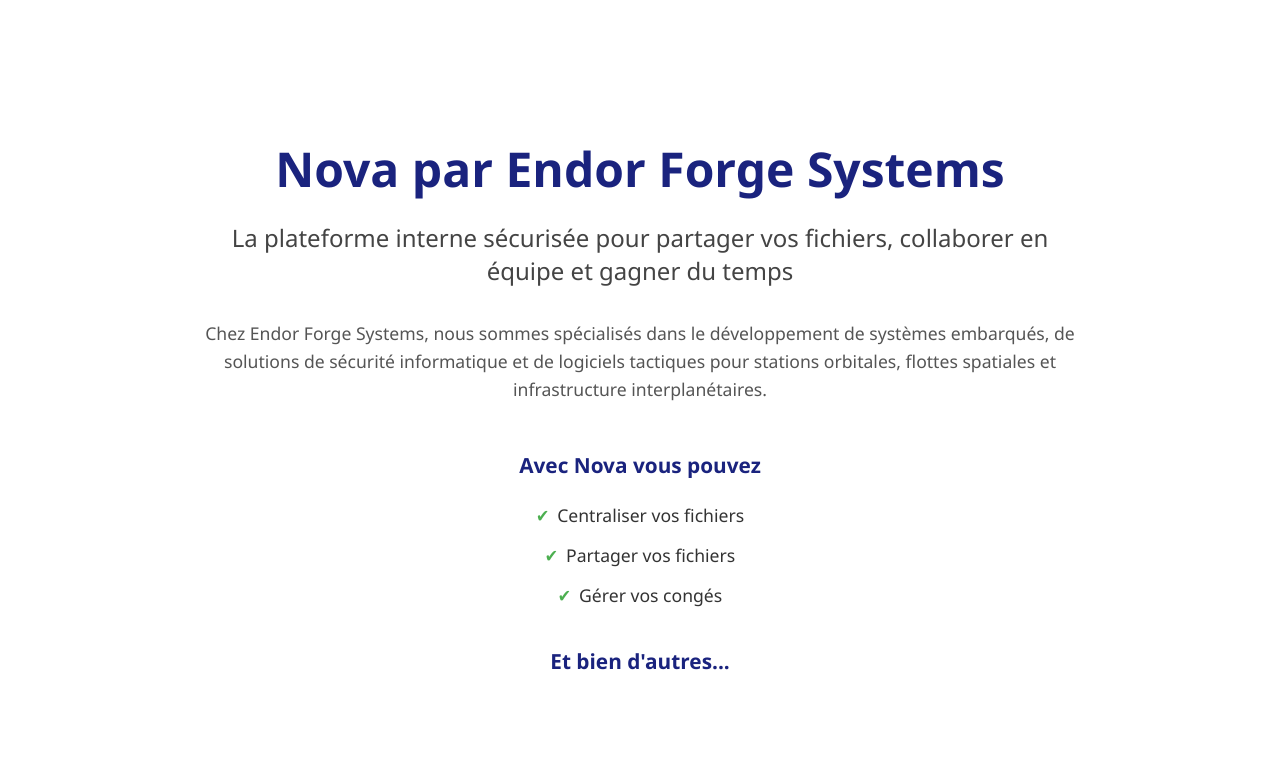
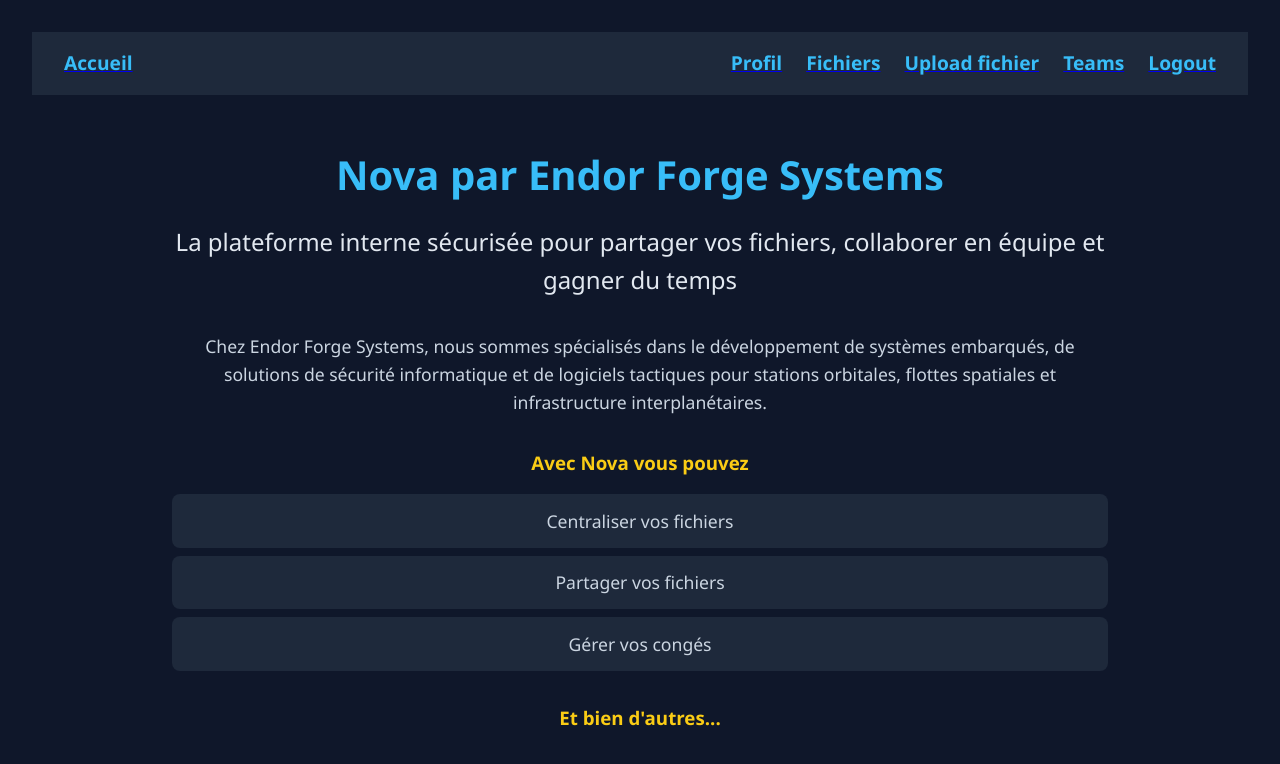
Before and after one commit to HeloiseAndelhofs/EndorForge_Systems, a React (Vite) app in the folder FRONT/: page / in a window 1280 px wide. Shown: the top 764 px of the page. Built offline with nearby package versions, Linux system fonts and the light colour scheme.

Commit message:
nav + css (nav, landing page) + added pages files

```diff
--- /dev/null
+++ b/FRONT/src/COMPONENTS/Nav.jsx
@@ -0,0 +1,47 @@
+import { Link, useNavigate } from "react-router"
+import "../CSS/COMPONENTS/Nav.css"
+
+
+const Nav = () => {
+
+    return (
+        <>
+            <nav>
+                <Link to="/nova">
+                    <h2>Accueil</h2>
+                </Link>
+                <ul>
+                    <li>
+                        <Link to="/profil">
+                            <h2>Profil</h2>
+                        </Link>
+                    </li>
+                    <li>
+                        <Link to="/files">
+                            <h2>Fichiers</h2>
+                        </Link>
+                    </li>
+                    <li>
+                        <Link to="/files/upload">
+                            <h2>Upload fichier</h2>
+                        </Link>
+                    </li>
+                    <li>
+                        <Link to="/teams">
+                            <h2>Teams</h2>
+                        </Link>
+                    </li>
+                    <li>
+                        <Link to="/logout">
+                            <h2>Logout</h2>
+                        </Link>
+                    </li>
+                </ul>
+            </nav>
+        </>
+
+    )
+
+}
+
+export default Nav
--- /dev/null
+++ b/FRONT/src/CSS/COMPONENTS/Nav.css
@@ -0,0 +1,49 @@
+/* RESET SIMPLE */
+* {
+  margin: 0;
+  padding: 0;
+  box-sizing: border-box;
+}
+
+body {
+  font-family: "Segoe UI", Roboto, Helvetica, Arial, sans-serif;
+  background: #0f172a; /* bleu nuit */
+  color: #f8fafc; /* texte clair */
+  line-height: 1.6;
+}
+
+/* NAVIGATION */
+nav {
+  display: flex;
+  justify-content: space-between;
+  align-items: center;
+  background: #1e293b;
+  padding: 1rem 2rem;
+  position: sticky;
+  top: 0;
+  z-index: 100;
+}
+
+nav h2 {
+  font-size: 1.2rem;
+  color: #38bdf8; /* bleu clair */
+  transition: color 0.2s;
+}
+
+nav h2:hover {
+  color: #facc15; /* jaune */
+}
+
+nav ul {
+  display: flex;
+  gap: 1.5rem;
+  list-style: none;
+}
+
+nav ul li {
+  transition: transform 0.2s;
+}
+
+nav ul li:hover {
+  transform: scale(1.05);
+}
--- a/FRONT/src/CSS/landing.css
+++ b/FRONT/src/CSS/landing.css
@@ -1,63 +1,51 @@
-/* === Global style de la page Landing === */
+/* LANDING PAGE */
 main {
-  max-width: 900px;
-  margin: 0 auto;
-  padding: 4rem 2rem;
-  font-family: 'Segoe UI', Tahoma, Geneva, Verdana, sans-serif;
+  max-width: 1000px;
+  margin: 3rem auto;
+  padding: 0 2rem;
   text-align: center;
-  color: #222;
 }
 
-/* Titre principal */
 main h1 {
-  font-size: 3rem;
-  font-weight: 700;
+  font-size: 2.5rem;
   margin-bottom: 1rem;
-  color: #1a237e; /* bleu foncé élégant */
+  color: #38bdf8;
 }
 
-/* Sous-titre */
 main h2 {
   font-size: 1.5rem;
+  margin-bottom: 2rem;
   font-weight: 400;
-  margin-bottom: 2rem;
-  color: #444;
+  color: #e2e8f0;
 }
 
-/* Paragraphe de présentation */
 main p {
   font-size: 1.1rem;
-  line-height: 1.6;
-  margin-bottom: 3rem;
-  color: #555;
+  margin-bottom: 2rem;
+  color: #cbd5e1;
 }
 
-/* Sous-titres */
 main h3 {
-  font-size: 1.3rem;
   margin-top: 2rem;
   margin-bottom: 1rem;
-  color: #1a237e;
+  color: #facc15;
 }
 
-/* Liste des avantages */
 main ul {
   list-style: none;
-  padding: 0;
-  margin: 0;
+  margin-bottom: 2rem;
 }
 
 main ul li {
+  color: #cbd5e1;
   font-size: 1.1rem;
-  padding: 0.5rem 0;
-  position: relative;
-  color: #333;
+  margin: 0.5rem 0;
+  background: #1e293b;
+  padding: 0.8rem;
+  border-radius: 8px;
+  transition: background 0.2s;
 }
 
-/* Petite puce personnalisée */
-main ul li::before {
-  content: "✔";
-  color: #4caf50; /* vert succès */
-  font-weight: bold;
-  margin-right: 0.5rem;
+main ul li:hover {
+  background: #334155;
 }
--- a/FRONT/src/PAGES/landing.jsx
+++ b/FRONT/src/PAGES/landing.jsx
@@ -1,11 +1,12 @@
 import "../CSS/landing.css"
+import Nav from "../COMPONENTS/Nav"
 
 
 const Landing = () => {
 
     return (
         <>
-
+            <Nav />
             <main>
                 <h1>Nova par Endor Forge Systems</h1>
                 <h2>La plateforme interne sécurisée pour partager vos fichiers, collaborer en équipe et gagner du temps</h2>
```
Also changed, not shown: FRONT/src/PAGES/CONNECTED/files.jsx (added), FRONT/src/PAGES/CONNECTED/filesUpload.jsx (added), FRONT/src/PAGES/CONNECTED/home.jsx (added), FRONT/src/PAGES/CONNECTED/profil.jsx (added), FRONT/src/PAGES/CONNECTED/teams.jsx (added), FRONT/src/PAGES/logout.jsx (added).
